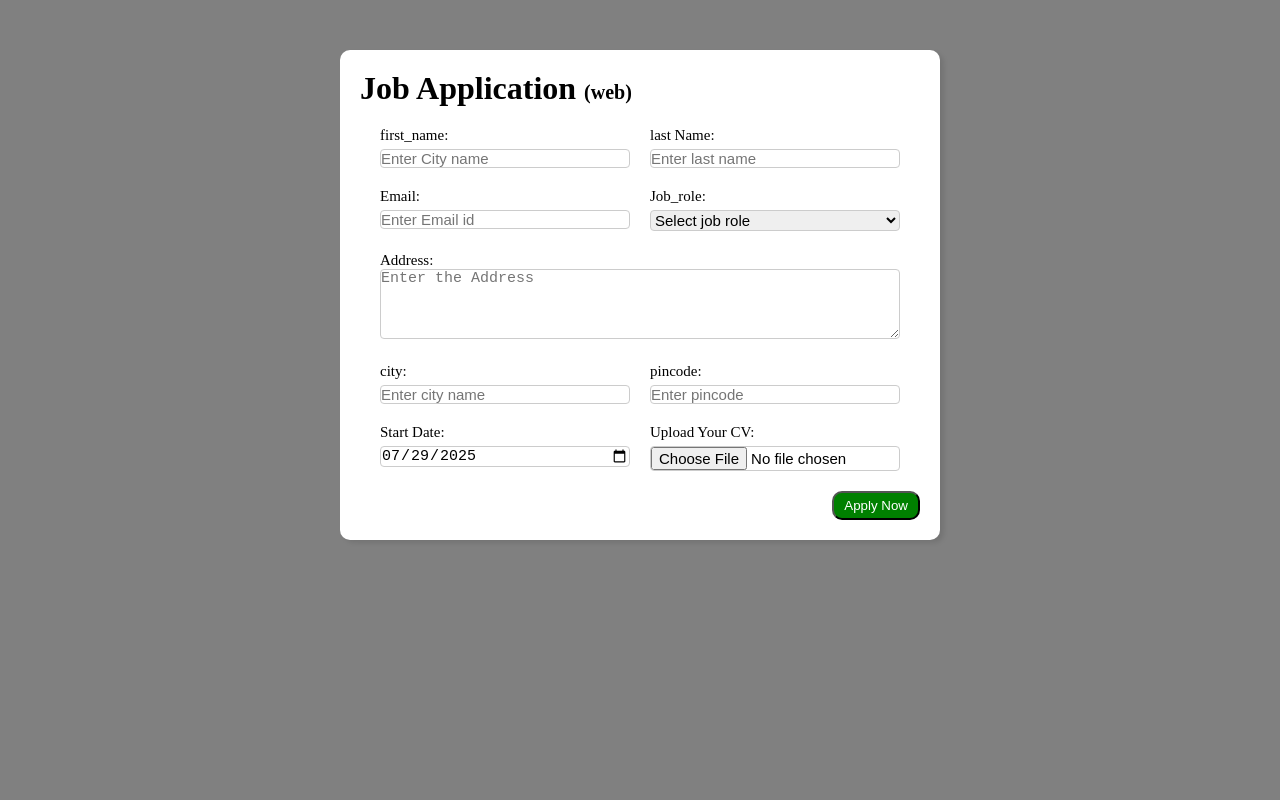
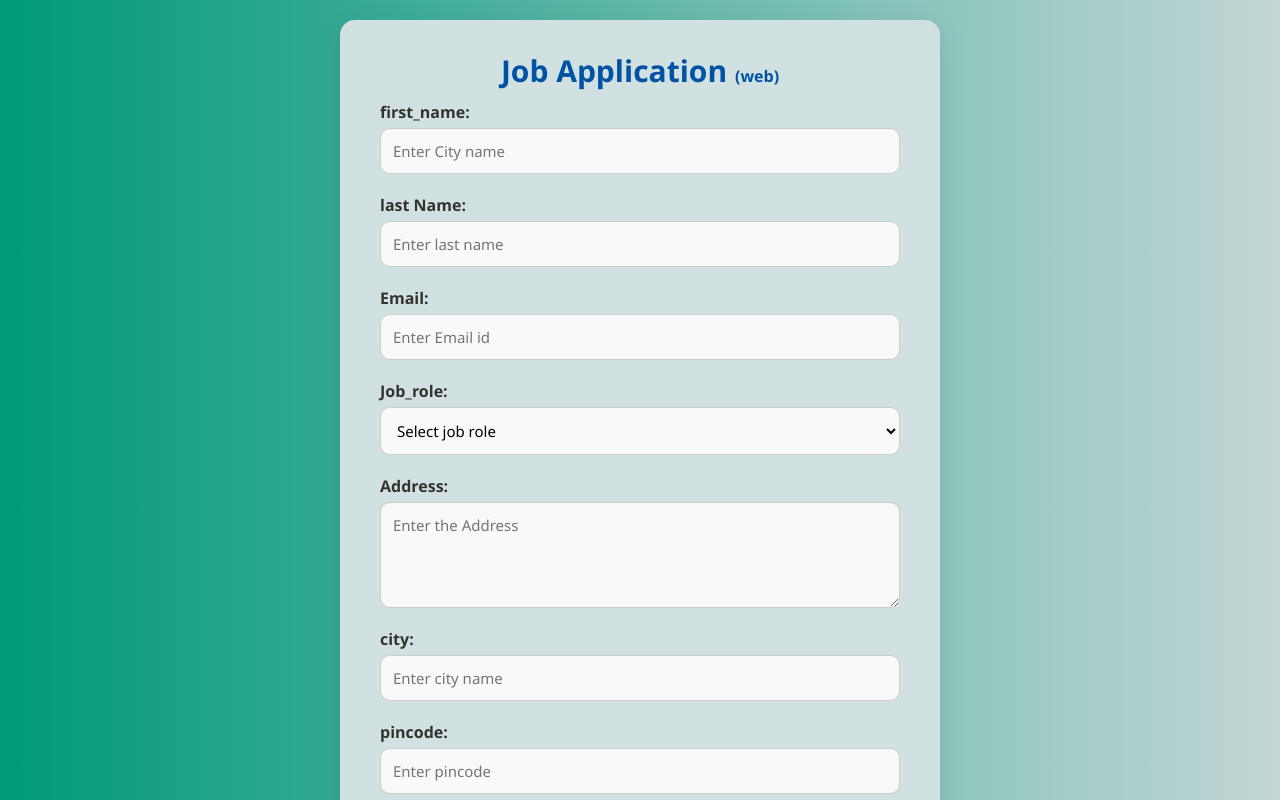
Before and after one commit to Dipak2023End/jobApplicationForm, a plain HTML site: page index.html in a window 1280 px wide. Shown: the top 800 px of the page. Drawn offline with Linux system fonts and the light colour scheme; a script that the page names is missing.

Commit message:
Update styles.css
CSS changes successfully

```diff
--- a/styles.css
+++ b/styles.css
@@ -1,89 +1,141 @@
-*{
+* {
     margin: 0;
     padding: 0;
     box-sizing: border-box;
+    font-family: 'Segoe UI', Tahoma, Geneva, Verdana, sans-serif;
 }
 
-body{
-    background-color: gray;
 
+body {
+    background: linear-gradient(to right, #00997a, #c2d6d6);
+    padding: 20px;
+    animation: fadeInBody 1s ease-in-out;
 }
 
-.container{
-    max-width: 900px;
-    margin: 0 auto;
+/* Container Centering */
+.container {
+    display: flex;
+    justify-content: center;
+    align-items: center;
+    min-height: 100vh;
 }
 
-.apply_box{
+
+.apply_box {
+    background-color:#d1e0e0;
+    padding: 30px 40px;
+    border-radius: 15px;
+    box-shadow: 0 10px 30px rgba(0,0,0,0.1);
+    width: 100%;
     max-width: 600px;
-    padding: 20px;
-    background-color: white;
-    margin: 0 auto;
-    margin-top: 50px;
-    box-shadow: 4px 3px 5px rgba(1, 1, 1, 0.1);
-    border-radius: 10px;
+    animation: slideUp 1s ease-in-out;
+    transition: transform 0.3s;
 }
 
-.title_small{
-font-size: 20px;
+
+.apply_box h1 {
+    text-align: center;
+    margin-bottom: 10px;
+    font-size: 30px;
+    color: #0052a3;
 }
 
-.form_container{
-    margin: 20px;
-    display: grid;
-    grid-template-columns:repeat(auto-fit,minmax(200px,1fr));
+.title_small {
+    font-size: 16px;
+    color: #0052a3;
+}
+
+
+.form_container {
+    display: flex;
+    flex-wrap: wrap;
     gap: 20px;
 }
 
-.form_control{
+/* Input & Label Styling */
+.form_control, .textarea_control {
+    flex: 1 1 100%;
     display: flex;
     flex-direction: column;
+    animation: fadeIn 1s ease;
 }
 
 label {
-    font-size: 15px;
     margin-bottom: 5px;
-}
-input,select,textarea{
-    padding: 6px,10px;
-    border: 1px solid #ccc;
-    border-radius: 4px;
-    font-size: 15px;
-}
-input:focus{
-    outline-color: red;
+    font-weight: 600;
+    color: #333;
 }
 
-.button_container{
-    display: flex;
-    justify-content: end;
+input,
+select,
+textarea {
+    padding: 12px;
+    border: 1px solid #ccc;
+    border-radius: 10px;
+    font-size: 15px;
+    background-color: #f9f9f9;
+    transition: border 0.3s ease, box-shadow 0.3s ease;
+}
+
+input:focus,
+textarea:focus,
+select:focus {
+    border-color: #4facfe;
+    box-shadow: 0 0 8px rgba(79, 172, 254, 0.5);
+    outline: none;
+}
+
+
+input[type="file"] {
+    padding: 5px;
+}
+
+
+.button_container {
+    text-align: center;
     margin-top: 20px;
 }
-button{
-    background-color: green;
-    border-radius: 10px;
-    border-color: black;
-    padding: 5px 10px;
+
+button {
+    padding: 12px 30px;
+    background: linear-gradient(to right, #43e97b, #38f9d7);
     color: white;
-    transition: 0.3s ease-in;
+    font-size: 16px;
+    border: none;
+    border-radius: 25px;
+    cursor: pointer;
+    box-shadow: 0 5px 15px rgba(0,0,0,0.1);
+    transition: all 0.3s ease;
 }
 
-button:hover{
-    background-color: rgb(58, 61, 61);
-    border: 2px solid red;
-    color:blanchedalmond;
-    transition: 0.3s ease-out;
+button:hover {
+    transform: scale(1.05);
+    background: linear-gradient(to right, #11998e, #38ef7d);
 }
 
-.textarea_control{
-    grid-column: 1/span 2;
-}
-.textarea_control textarea{
-    width: 100%;
+@keyframes fadeInBody {
+    0% { opacity: 0; }
+    100% { opacity: 1; }
 }
 
-@media (max-wicth:460px){
-   .textarea_control{
-    grid-column: 1/span 1;
+@keyframes slideUp {
+    0% { transform: translateY(50px); opacity: 0; }
+    100% { transform: translateY(0); opacity: 1; }
 }
+
+@keyframes fadeIn {
+    from { opacity: 0; transform: translateY(10px); }
+    to { opacity: 1; transform: translateY(0); }
 }
+
+
+@media (max-width: 600px) {
+    .apply_box {
+        padding: 20px;
+    }
+
+    .form_control,
+    .textarea_control {
+        flex: 1 1 100%;
+    }
+}
```
